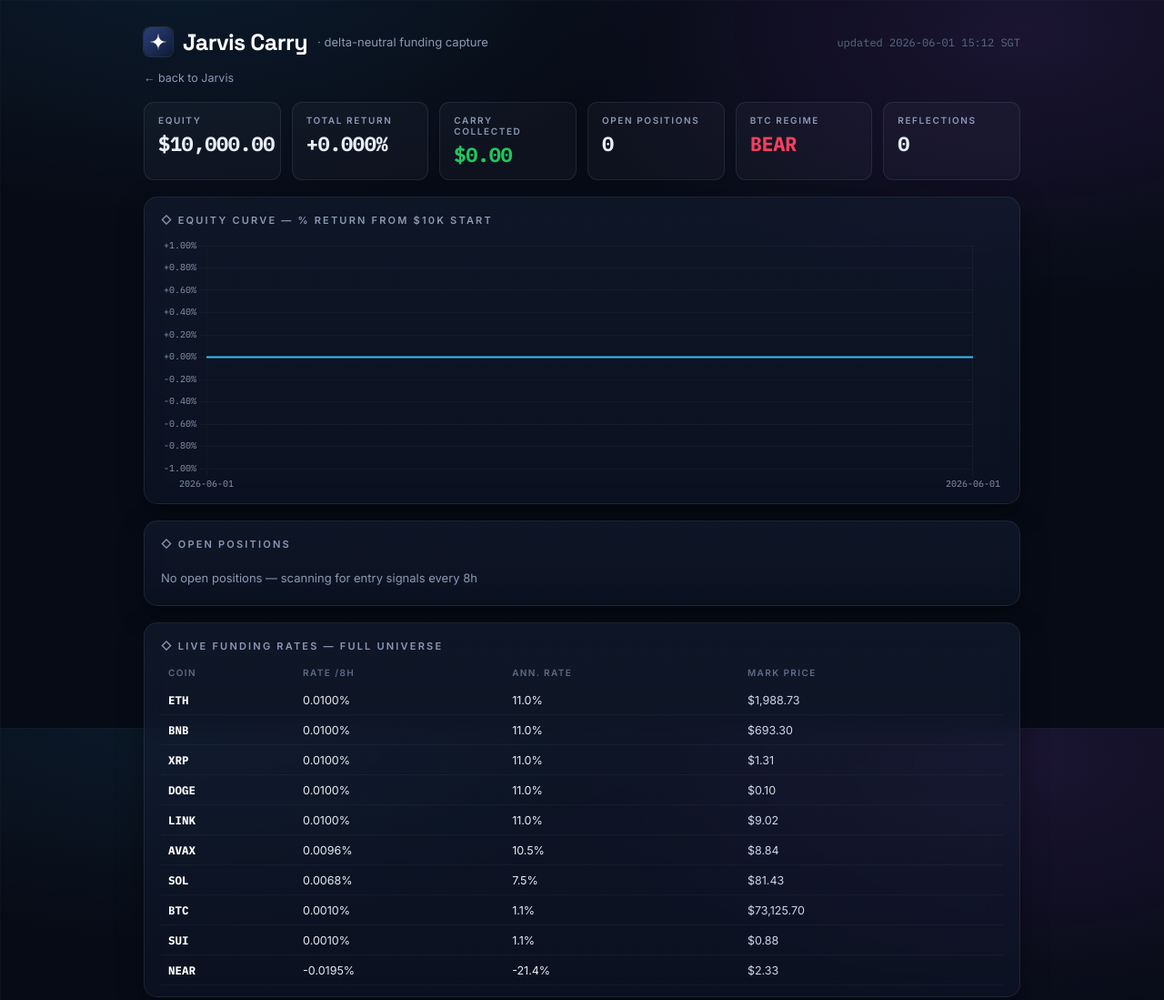
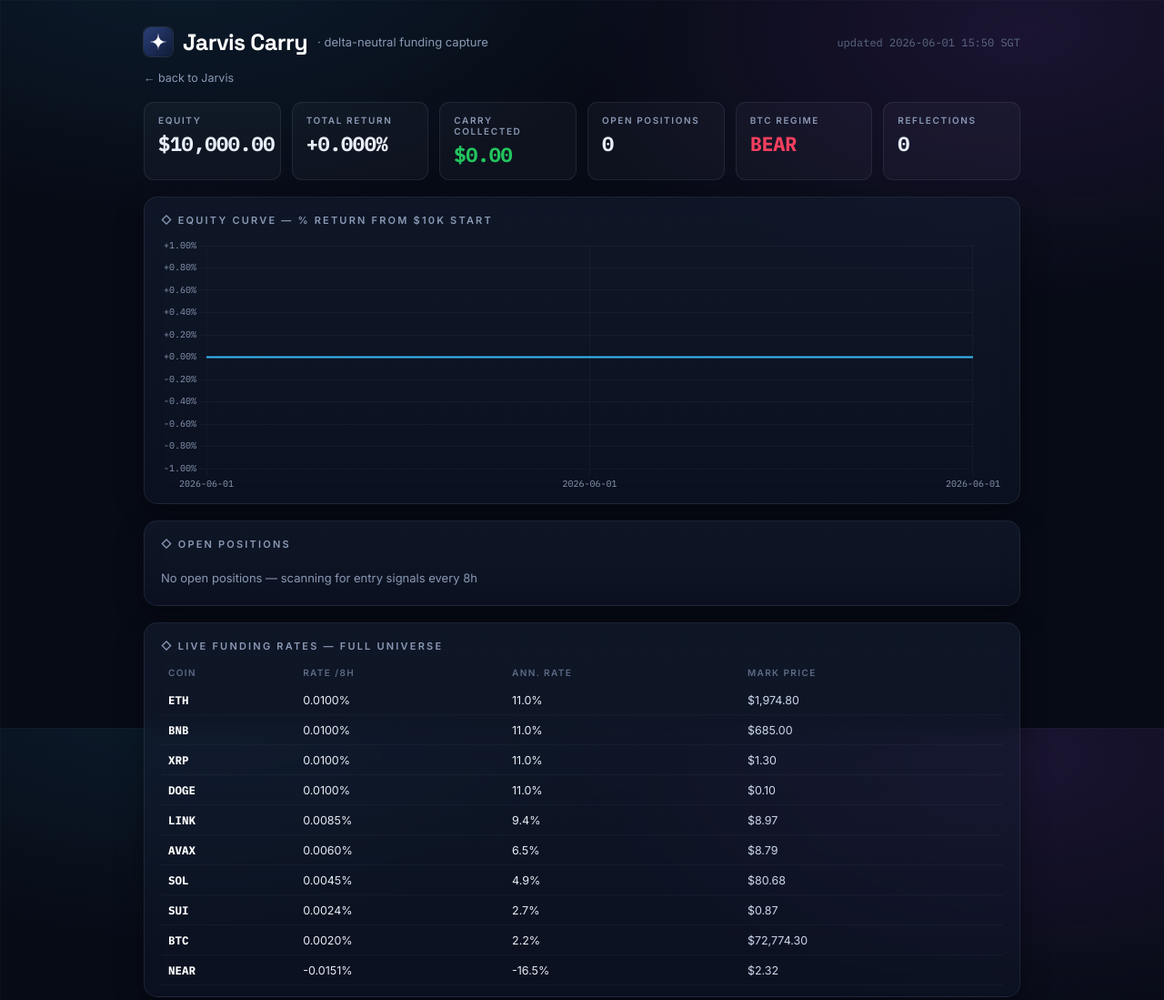
Before and after one commit to adamdegoat/jarviscarry-site, a plain HTML site: page index.html in a window 1280 px wide. Shown: the top 1099 px of the page at 91% size. Drawn offline with nearby package versions, Linux system fonts and the light colour scheme.

Commit message:
carry live update 2026-06-01 15:50

```diff
--- a/index.html
+++ b/index.html
@@ -49,7 +49,7 @@
   <div class="top">
     <svg width="32" height="32" viewBox="0 0 28 28" style="border-radius:7px;box-shadow:0 0 0 1px rgba(148,163,184,.18)"><defs><linearGradient id="cg" x1="0" y1="0" x2="1" y2="1"><stop offset="0" stop-color="#2b4079"/><stop offset="1" stop-color="#0e1a35"/></linearGradient></defs><rect width="28" height="28" rx="7" fill="url(#cg)"/><path d="M14 5.4 Q14 14 22.6 14 Q14 14 14 22.6 Q14 14 5.4 14 Q14 14 14 5.4 Z" fill="#fff"/></svg>
     <span class="wm">Jarvis Carry</span><span class="tsub">· delta-neutral funding capture</span>
-    <span class="upd">updated 2026-06-01 15:12 SGT</span>
+    <span class="upd">updated 2026-06-01 15:50 SGT</span>
   </div>
   <a class="back" href="https://adamdegoat.github.io/jarvis/">← back to Jarvis</a>
 
@@ -74,7 +74,7 @@
 
   <div class="card">
     <div class="card-h">◇ Live funding rates — full universe</div>
-    <table class="rates-tbl"><thead><tr><th>Coin</th><th>Rate /8h</th><th>Ann. rate</th><th>Mark price</th></tr></thead><tbody><tr><td class="coin-name">ETH</td><td style="color:#e8eef7">0.0100%</td><td style="color:#e8eef7">11.0%</td><td>$1,988.73</td></tr><tr><td class="coin-name">BNB</td><td style="color:#e8eef7">0.0100%</td><td style="color:#e8eef7">11.0%</td><td>$693.30</td></tr><tr><td class="coin-name">XRP</td><td style="color:#e8eef7">0.0100%</td><td style="color:#e8eef7">11.0%</td><td>$1.31</td></tr><tr><td class="coin-name">DOGE</td><td style="color:#e8eef7">0.0100%</td><td style="color:#e8eef7">11.0%</td><td>$0.10</td></tr><tr><td class="coin-name">LINK</td><td style="color:#e8eef7">0.0100%</td><td style="color:#e8eef7">11.0%</td><td>$9.02</td></tr><tr><td class="coin-name">AVAX</td><td style="color:#e8eef7">0.0096%</td><td style="color:#e8eef7">10.5%</td><td>$8.84</td></tr><tr><td class="coin-name">SOL</td><td style="color:#e8eef7">0.0068%</td><td style="color:#e8eef7">7.5%</td><td>$81.43</td></tr><tr><td class="coin-name">BTC</td><td style="color:#e8eef7">0.0010%</td><td style="color:#e8eef7">1.1%</td><td>$73,125.70</td></tr><tr><td class="coin-name">SUI</td><td style="color:#e8eef7">0.0010%</td><td style="color:#e8eef7">1.1%</td><td>$0.88</td></tr><tr><td class="coin-name">NEAR</td><td style="color:#e8eef7">-0.0195%</td><td style="color:#e8eef7">-21.4%</td><td>$2.33</td></tr></tbody></table>
+    <table class="rates-tbl"><thead><tr><th>Coin</th><th>Rate /8h</th><th>Ann. rate</th><th>Mark price</th></tr></thead><tbody><tr><td class="coin-name">ETH</td><td style="color:#e8eef7">0.0100%</td><td style="color:#e8eef7">11.0%</td><td>$1,974.80</td></tr><tr><td class="coin-name">BNB</td><td style="color:#e8eef7">0.0100%</td><td style="color:#e8eef7">11.0%</td><td>$685.00</td></tr><tr><td class="coin-name">XRP</td><td style="color:#e8eef7">0.0100%</td><td style="color:#e8eef7">11.0%</td><td>$1.30</td></tr><tr><td class="coin-name">DOGE</td><td style="color:#e8eef7">0.0100%</td><td style="color:#e8eef7">11.0%</td><td>$0.10</td></tr><tr><td class="coin-name">LINK</td><td style="color:#e8eef7">0.0085%</td><td style="color:#e8eef7">9.4%</td><td>$8.97</td></tr><tr><td class="coin-name">AVAX</td><td style="color:#e8eef7">0.0060%</td><td style="color:#e8eef7">6.5%</td><td>$8.79</td></tr><tr><td class="coin-name">SOL</td><td style="color:#e8eef7">0.0045%</td><td style="color:#e8eef7">4.9%</td><td>$80.68</td></tr><tr><td class="coin-name">SUI</td><td style="color:#e8eef7">0.0024%</td><td style="color:#e8eef7">2.7%</td><td>$0.87</td></tr><tr><td class="coin-name">BTC</td><td style="color:#e8eef7">0.0020%</td><td style="color:#e8eef7">2.2%</td><td>$72,774.30</td></tr><tr><td class="coin-name">NEAR</td><td style="color:#e8eef7">-0.0151%</td><td style="color:#e8eef7">-16.5%</td><td>$2.32</td></tr></tbody></table>
   </div>
 
   <div class="card">
@@ -140,8 +140,8 @@
 
 </div>
 <script>
-const LABELS = ["2026-06-01", "2026-06-01"];
-const VALUES = [0.0, 0.0];
+const LABELS = ["2026-06-01", "2026-06-01", "2026-06-01"];
+const VALUES = [0.0, 0.0, 0.0];
 Chart.defaults.color='#8a99b5';
 Chart.defaults.font.family="'IBM Plex Mono',monospace";
 new Chart(document.getElementById('eq'),{
```
